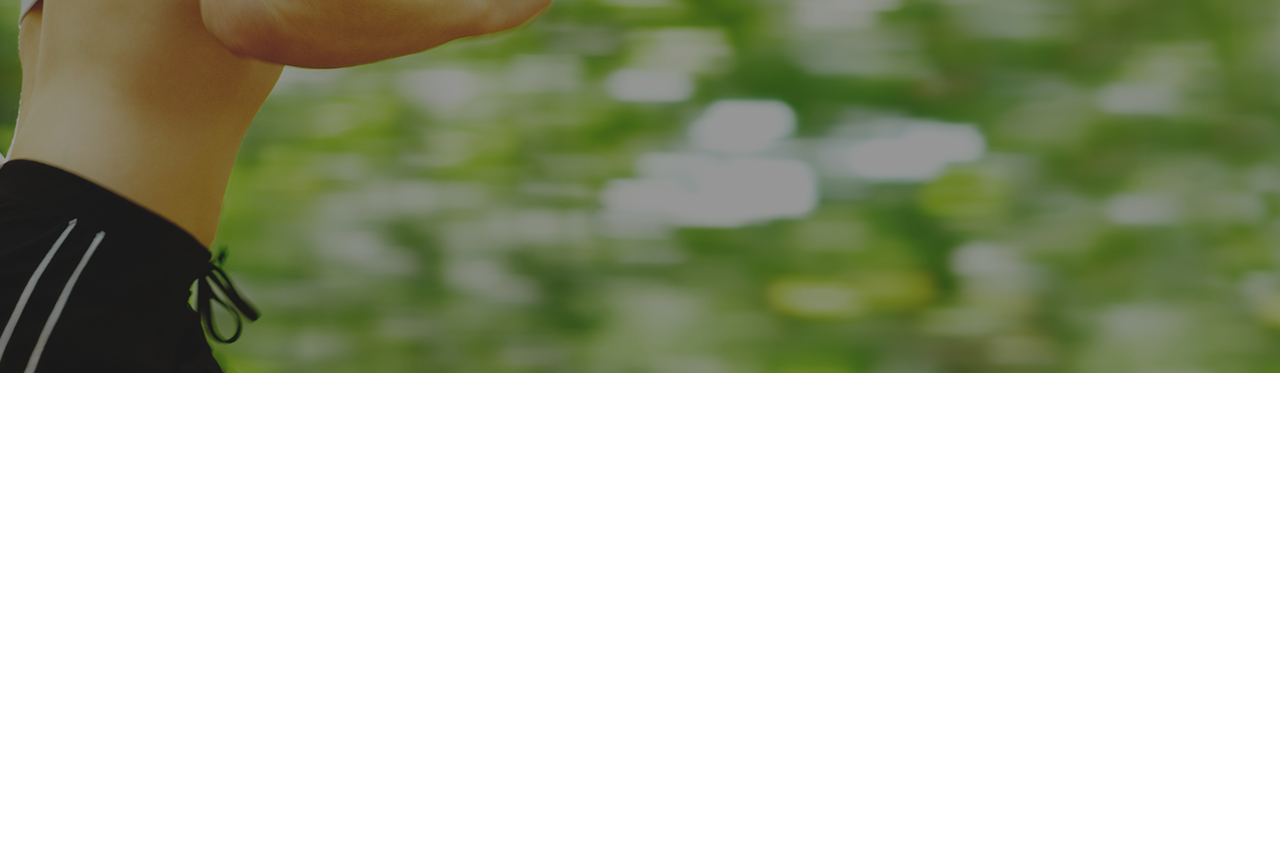
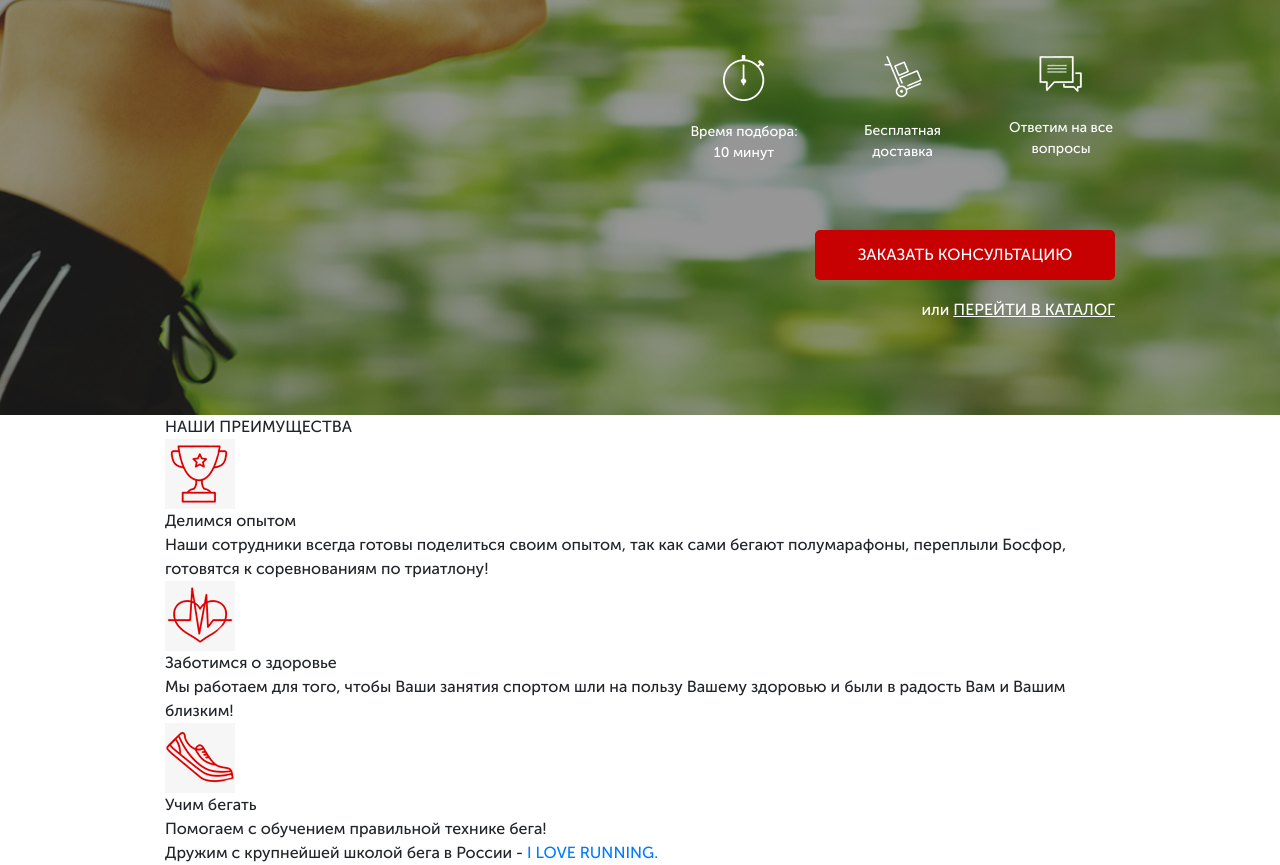
Before and after one commit to TomatoVan/Pulse, a website: page src/index.html in a window 1280 px wide. Shown: the part 277-1142 px from the top of the page. Before the commit the page ends 800 px from the top, so only its background shows below. Drawn offline with Linux system fonts and the light colour scheme.

Commit message:
first commit

```diff
--- a/src/index.html
+++ b/src/index.html
@@ -11,7 +11,7 @@
     <link rel="stylesheet" href="css/style.min.css">
 </head>
 <body>
-    <div class="promo">
+    <section class="promo">
         <div class="container">
             <header class="header">
                 <a href="#" class="header__logo">
@@ -27,8 +27,72 @@
                 </div>
 
             </header>
+            <div class="promo__wrapper">
+                <h1 class="promo__header">Подбор пульсометра</h1>
+                <h2 class="promo__subheader">с учётом Вашего уровня подготовки</h2>
+                <div class="promo__icons">
+                    <div class="promo__icon"><img src="icons/timer.png" alt="timer">
+                        Время подбора:
+                        10 минут
+                    </div>
+                    <div class="promo__icon"><img src="icons/cart.png" alt="cart">
+                        Бесплатная
+                        доставка
+                    </div>
+                    <div class="promo__icon"><img src="icons/message.png" alt="message">
+                        Ответим
+                        на все вопросы
+                    </div>
+                </div>
+                <button class="button button_main">ЗАКАЗАТЬ КОНСУЛЬТАЦИЮ</button>
+                <div class="promo__link">
+                    или
+                    <a href="#">ПЕРЕЙТИ В КАТАЛОГ</a>
+                </div>
+
+            </div>
         </div>
-    </div>
+    </section>
+
+    <section class="adv">
+        <div class="container">
+            <div class="title">НАШИ ПРЕИМУЩЕСТВА</div>
+            <div class="adv__wrapper">
+                <div class="adv__item">
+                    <img src="icons/cup.png" alt="cup" class="adv__icon">
+                    <div class="adv__subtitle">
+                        Делимся опытом
+                    </div>
+                    <div class="adv__descr">
+                        Наши сотрудники всегда готовы поделиться своим опытом,
+                        так как сами бегают полумарафоны, переплыли Босфор, готовятся к соревнованиям по триатлону!
+                    </div>
+                </div>
+                <div class="adv__item">
+                    <img src="icons/heart.png" alt="heart" class="adv__icon">
+                    <div class="adv__subtitle">
+                        Заботимся о здоровье
+                    </div>
+                    <div class="advantages__descr">
+                        Мы работаем для того,
+                        чтобы Ваши занятия спортом шли на пользу Вашему здоровью и были в радость Вам и Вашим близким!
+                    </div>
+                </div>
+                <div class="adv__item">
+                    <img src="icons/shoe.png" alt="shoe" class="adv__icon">
+                    <div class="adv__subtitle">
+                        Учим бегать
+                    </div>
+                    <div class="adv__descr">
+                        Помогаем с обучением
+                        правильной технике бега!<br>
+                        Дружим с крупнейшей школой бега в России -
+                        <a href="#">I LOVE RUNNING.</a>
+                </div>
+            </div>
+            </div>
+        </div>
+    </section>
 
 
 
--- /dev/null
+++ b/src/sass/_buttons.scss
@@ -0,0 +1,17 @@
+.button{
+    width: 150px;
+    height: 30px;
+    background-color: $main-color;
+    border-radius: 5px;
+    border: none;
+    font-size: 12px;
+    font-weight: 500;
+    text-transform: uppercase;
+    color: #ffffff;
+    &_main {
+        margin-top: 67px;
+        width: 300px;
+        height: 50px;
+        font-size: 16px;
+    }
+}
--- a/src/sass/_header.scss
+++ b/src/sass/_header.scss
@@ -18,4 +18,19 @@
             font-size: 18px;
         }
     }
+    &__phone{
+        display: block;
+        font-size: 18px;
+        font-weight: 700;
+        color: #ffffff;
+        &:hover{
+            color:#fff;
+            text-decoration:none;
+        }
+    }
+    &__contacts{
+        display: flex;
+        flex-direction: column;
+        align-items:flex-end;
+    }
 }
--- a/src/sass/_promo.scss
+++ b/src/sass/_promo.scss
@@ -2,4 +2,54 @@
     min-height: 650px;
     padding: 21px 0 93px 0;
     background: url(../img/bg/bg_1.png) center (center/cover) no-repeat;
+    &__wrapper{
+        margin-top: 90px;
+        display: flex;
+        flex-direction: column;
+        align-items:flex-end
+    }
+    &__header{
+        font-size: 42px;
+        font-weight: 700;
+        text-transform: uppercase;
+        color: #ffffff;
+        line-height: 42px;
+    }
+    &__subheader{
+        margin-top: 17px;
+        font-size: 24px;
+        font-weight: 500;
+        text-transform: uppercase;
+        color: #ffffff;
+        line-height: 24px;
+    }
+    &__icons{
+        margin-top: 65px;
+        width: 425px; /* ширина всех 3-х блоков */
+        display:flex;
+        justify-content: space-between;
+    }
+    &__icon{
+        width: 108px;
+        text-align: center;
+        font-size: 14px;
+        font-weight: 500;
+        color: #ffffff;
+        img{
+            display: block;
+            margin: 0 auto;
+            margin-bottom: 20px;
+        }
+    }
+    &__link{
+        font-size: 16px;
+        font-weight: 500;
+        color: #ffffff;
+        margin-top: 18px;
+        a{
+            color: #ffffff;
+            text-transform: uppercase;
+            text-decoration: underline;
+        }
+    }
 }
--- a/src/sass/style.scss
+++ b/src/sass/style.scss
@@ -1,4 +1,5 @@
 @import 'base/variables';
+@import 'base/mixins';
 * {
     font-family: 'MuseoSansCyrl', sans-serif;
 }
@@ -9,3 +10,5 @@
 }
 @import 'promo';
 @import 'header';
+@import 'buttons';
+@import 'adv';
```
Also changed, not shown: src/css/style.min.css, src/sass/_adv.scss (added), 1 other file.
